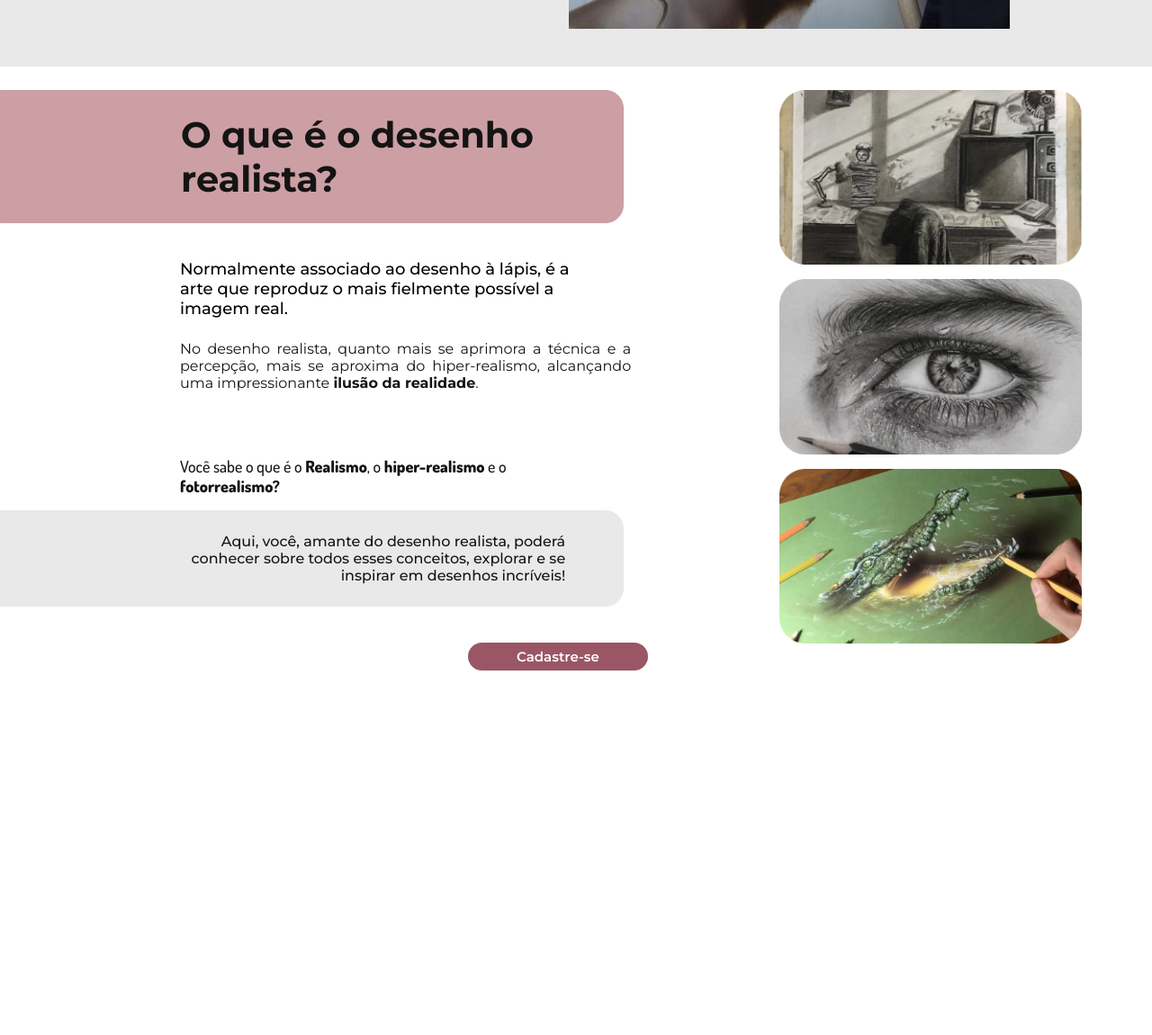
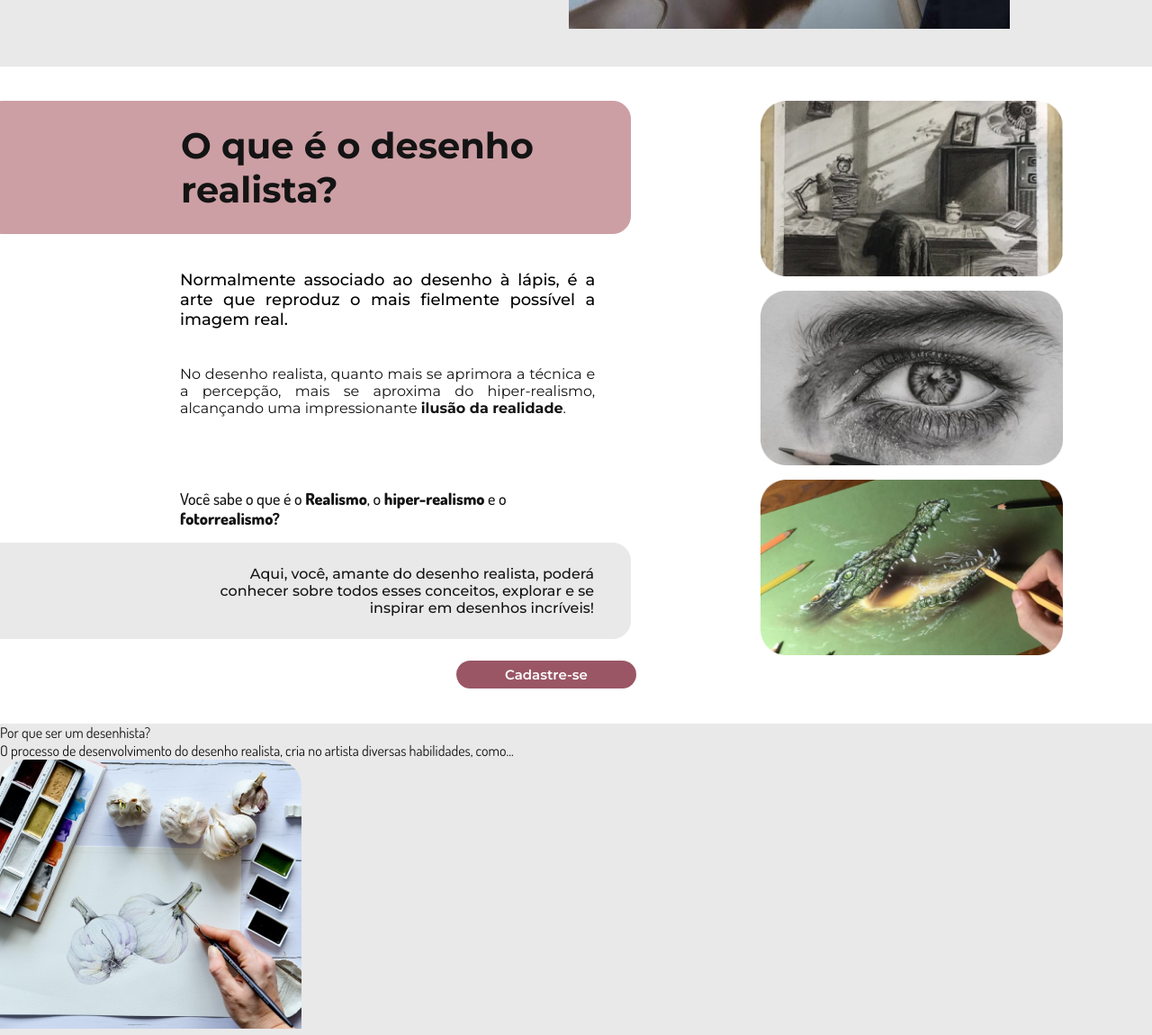
Before and after one commit to bianca-tsuchiya/Projeto-Individual, a plain HTML site: page Site/index.html in a window 1280 px wide. Shown: the part 580-1730 px from the top of the page at 90% size. Before the commit the page ends 1350 px from the top, so only its background shows below. Drawn offline with Linux system fonts and the light colour scheme.

Commit message:
Atualizando protótipo, ajustando Descubra (index) e desenvolvendo html e css da parte 2 do Descubra

```diff
--- a/Site/index.html
+++ b/Site/index.html
@@ -53,7 +53,7 @@
         </section>
         <section class="descubra">
             <div class="texto-descubra">
-                <div class="titulo">
+                <div class="titulo-descubra">
                     <p>O que é o desenho realista?</p>
                 </div>
                 <div class="paragrafo1">
@@ -81,6 +81,43 @@
                 <img src="./assets/desenho3_descubra.png" alt="">
             </div>
         </section>
+        <section class="descubra-parte2">
+            <div class="texto-descubra-parte2">
+                <div class="titulo-descubra-parte2">
+                    <p>Por que ser um desenhista?</p>
+                </div>
+                <div class="linha-descubra-parte2"></div>
+                <div class="frase-descubra-parte2">
+                    <p>O processo de desenvolvimento do desenho realista, cria no artista diversas habilidades, como...</p>
+                </div>
+            </div>
+            <div class="cards-descubra-parte2">
+                <div class="card1">
+                    <div class="img-card1">
+                        <img src="./assets/img-card1.png" alt="">
+                    </div>
+                    <div class="descricao-card1">
+                        <p>Observação e atenção aos detalhes.</p>
+                    </div>
+                </div>
+                <div class="card2">
+                    <div class="img-card2">
+                        <img src="./assets/img-card2.png" alt="">
+                    </div>
+                    <div class="descricao-card2">
+                        <p>Autodidata e aprendizado constante.</p>
+                    </div>
+                </div>
+                <div class="card3">
+                    <div class="img-card3">
+                        <img src="./assets/img-card3.png" alt="">
+                    </div>
+                    <div class="descricao-card3">
+                        <p>Percepção visual e coordenação motora.</p>
+                    </div>
+                </div>
+            </div>
+        </section>
     </main>
 
 </body>
--- a/Site/style.css
+++ b/Site/style.css
@@ -191,23 +191,23 @@ nav a:hover {
 
 
 /* Descubra */
+/* - Parte1 */
 .descubra{
     display: flex;
-    padding: 2% 0 2% 0;
+    padding: 3% 0 3% 0;
 }
 
-.texto_descubra{
+.texto-descubra{
     display: flex;
     flex-direction: column;
-    width: 50%;
-    margin: 0 8vh;
+    width: 66%;
 }
 
 .imgs-descubra{
     display: flex;
     flex-direction: column;
     text-align: center;
-    width: 65%;
+    width: 34%;
 }
 
 .imgs-descubra img{
@@ -215,58 +215,57 @@ nav a:hover {
     padding-bottom: 2vh;
 }
 
-.texto_descubra, .titulo{
-    width: 80%;
+.titulo-descubra{
+    width: 83%;
     border: 1px solid #cc9fa4;
     border-radius: 0px 20px 20px 0;
     background-color: #CC9FA4;
     font-family: 'Montserrat', sans-serif;
     font-size: 5vh;
-    margin: 0 5vh 2vh 0;
     font-weight: 700;
-    margin-bottom: 1.5vh;
 }
 
-.titulo p{
+.titulo-descubra p{
     margin: 3vh 0;
     margin-left: 25vh;
 }
 
 
-.texto_descubra, .paragrafo1{
+.paragrafo1{
     margin: 5vh 8vh 2vh 25vh;
-    padding-right: 28vh;
-    width: 80%;
+    padding-right: 30vh;
+    width: 83%;
     font-family: 'Montserrat', sans-serif;
     font-size: 18px;
     font-weight: 500;
     color: #000000;
+    text-align: justify;
 }
 
-.texto_descubra, .paragrafo2{
-    margin: 3vh 8vh 9vh 25vh;
-    padding-right: 24vh;
-    width: 80%;
+.paragrafo2{
+    margin: 3vh 8vh 5vh 25vh;
+    padding-right: 30vh;
+    width: 83%;
     font-family: 'Montserrat', sans-serif;
     font-size: 16px;
     text-align: justify;
 }
 
-.texto_descubra, .paragrafo3{
+.paragrafo3{
     margin: 5vh 8vh 2vh 25vh;
     padding-right: 30vh;
-    width: 80%;
+    width: 83%;
     font-size: 18px;
     font-weight: 500;
 }
 
-.texto_descubra, .paragrafo3 b{
+.paragrafo3 b{
     font-weight: 800;
 }
 
-.texto_descubra, .paragrafo4{
-    padding: 3vh 8vh 3vh 25vh;;
-    width: 80%;
+.paragrafo4{
+    padding: 3vh 5vh 3vh 25vh;
+    width: 83%;
     font-weight: 500;
     font-family: 'Montserrat', sans-serif;
     text-align: end;
@@ -274,7 +273,7 @@ nav a:hover {
     background-color: #E9E9E9;
     border: 1px solid #E9E9E9;
     border-radius: 0px 20px 20px 0;
-    margin-bottom: 5vh;
+    margin-bottom: 3vh;
 }
 
 .btn-cadastre-se {
@@ -298,3 +297,20 @@ nav a:hover {
 .btn-cadastre-se:hover {
     background-color: #CC9FA4;
 }
+
+
+/* Descubra */
+/* - Parte2 */
+.descubra-parte2{
+    background-color: #E9E9E9;
+    background-size: cover;
+}
+
+.texto-descubra-parte2{
+    display: flex;
+    flex-direction: column;
+}
+
+.titulo-descubra-parte2{
+
+}
```
Also changed, not shown: Prototipo_Site/paleta_Realistic.png (added), Prototipo_Site/prototipo_site_index.png, Site/assets/img-card1.png (added), Site/assets/img-card2.png (added), Site/assets/img-card3.png (added), 1 other file.
